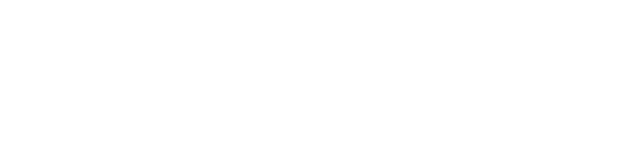
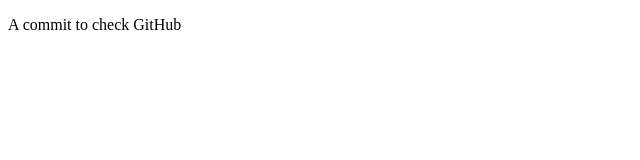
Before and after one commit to Honey-Sharma-git/Git-Lesson, a plain HTML site: page index.html in a window 1280 px wide. Shown: the whole page, without its empty margins (0-640 px from the left). Drawn offline with Linux system fonts and the light colour scheme.

Commit message:
to check GitHub, added <p>

```diff
--- a/index.html
+++ b/index.html
@@ -9,5 +9,7 @@
     />
     <title>Document</title>
   </head>
-  <body></body>
+  <body>
+    <p>A commit to check GitHub</p>
+  </body>
 </html>
```
